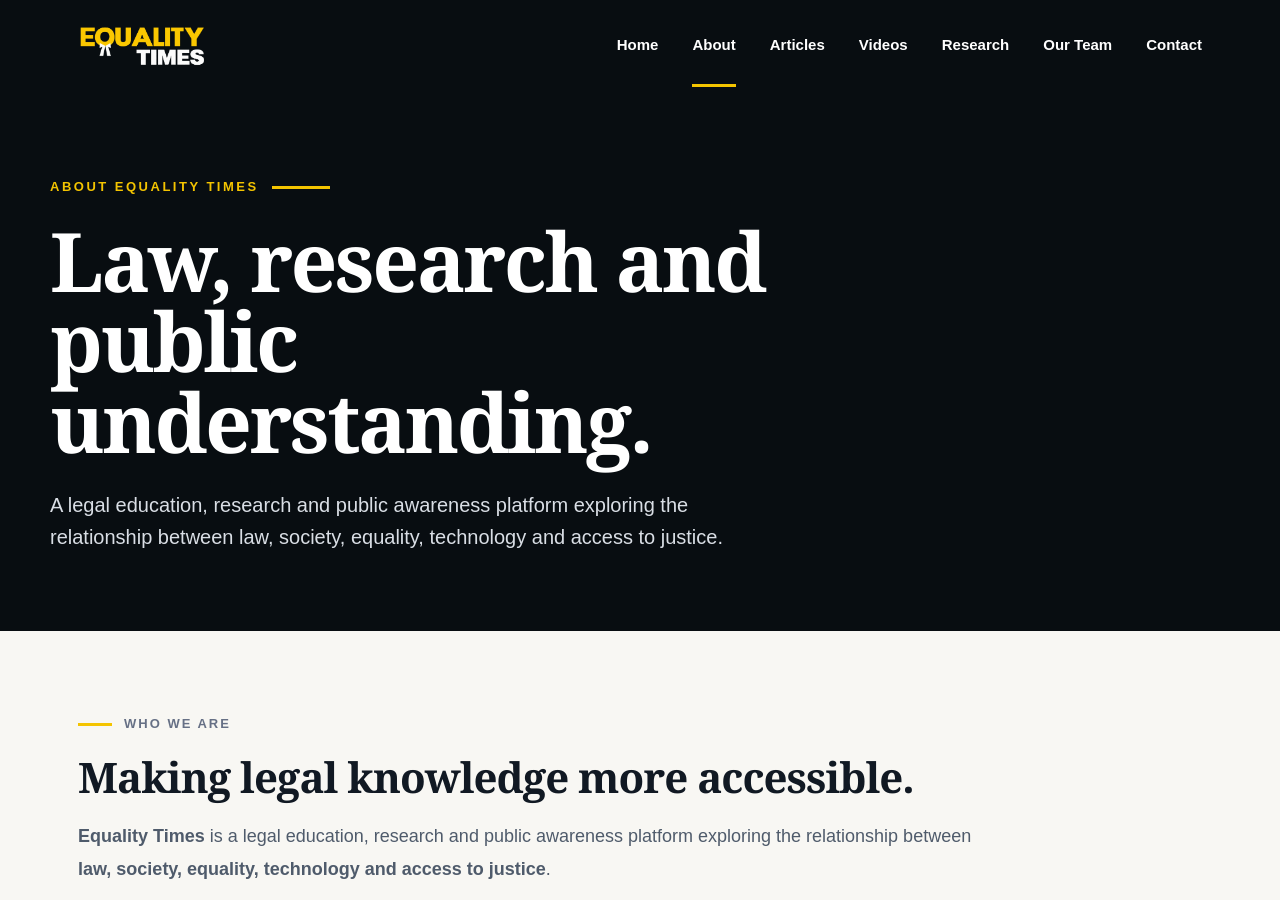
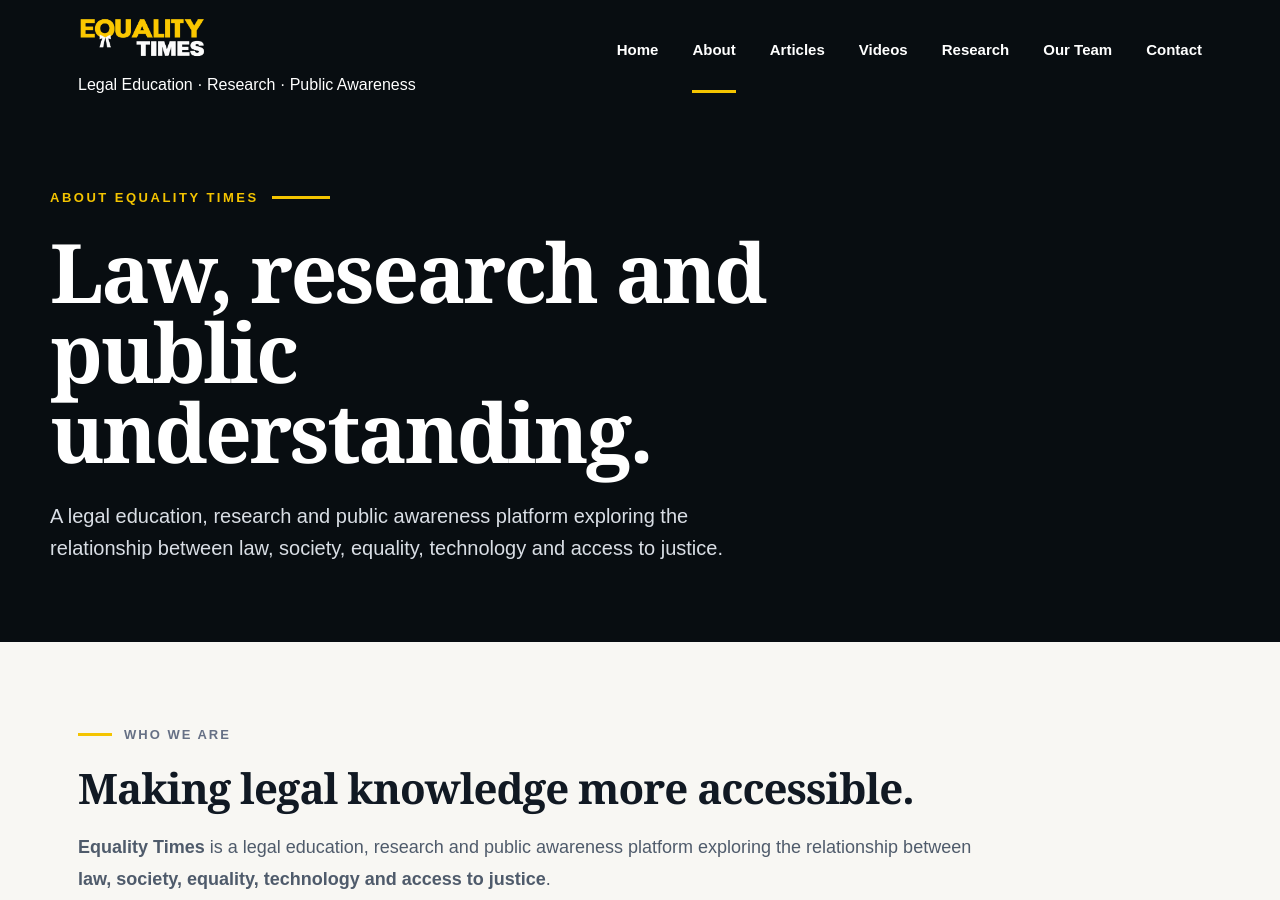
Before and after one commit to equalitytimes/equalitytimes-test, a Jekyll site: the page built from about.html, in a window 1280 px wide and 900 px high. Built offline with Jekyll 4.4.1, drawn with Linux system fonts in a browser that asks for light colours.

Commit message:
Update about.html

```diff
--- a/about.html
+++ b/about.html
@@ -427,8 +427,11 @@
 <header class="et-header">
   <div class="et-header-inner">
     <a class="et-brand" href="{{ '/' | relative_url }}" aria-label="Equality Times home">
-      <img src="{{ '/assets/logo-new.png' | relative_url }}" alt="Equality Times">
-    </a>
+  <div>
+    <img src="{{ '/assets/logo-new.png' | relative_url }}" alt="Equality Times">
+    <span class="et-brand-tagline">Legal Education · Research · Public Awareness</span>
+  </div>
+</a>
 
     <nav class="et-nav" aria-label="Main navigation">
       <a href="{{ '/' | relative_url }}">Home</a>
```
